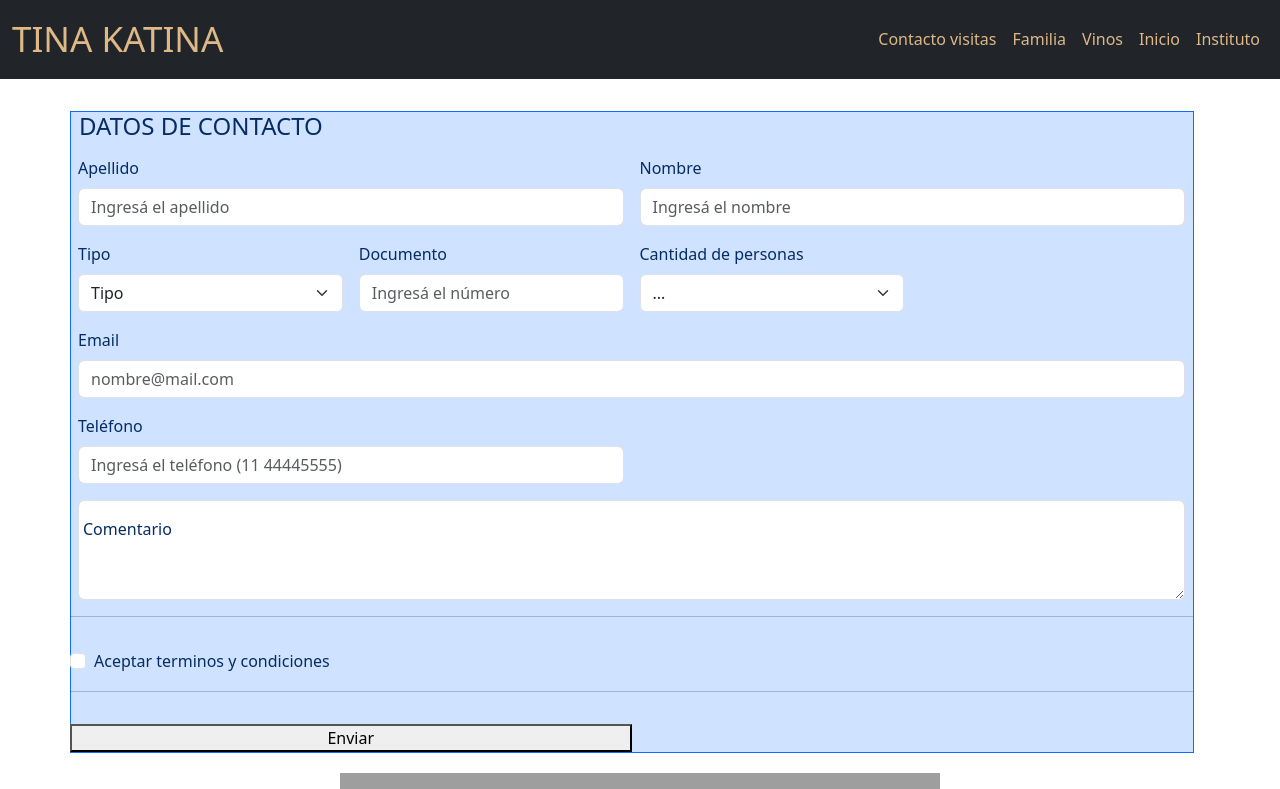
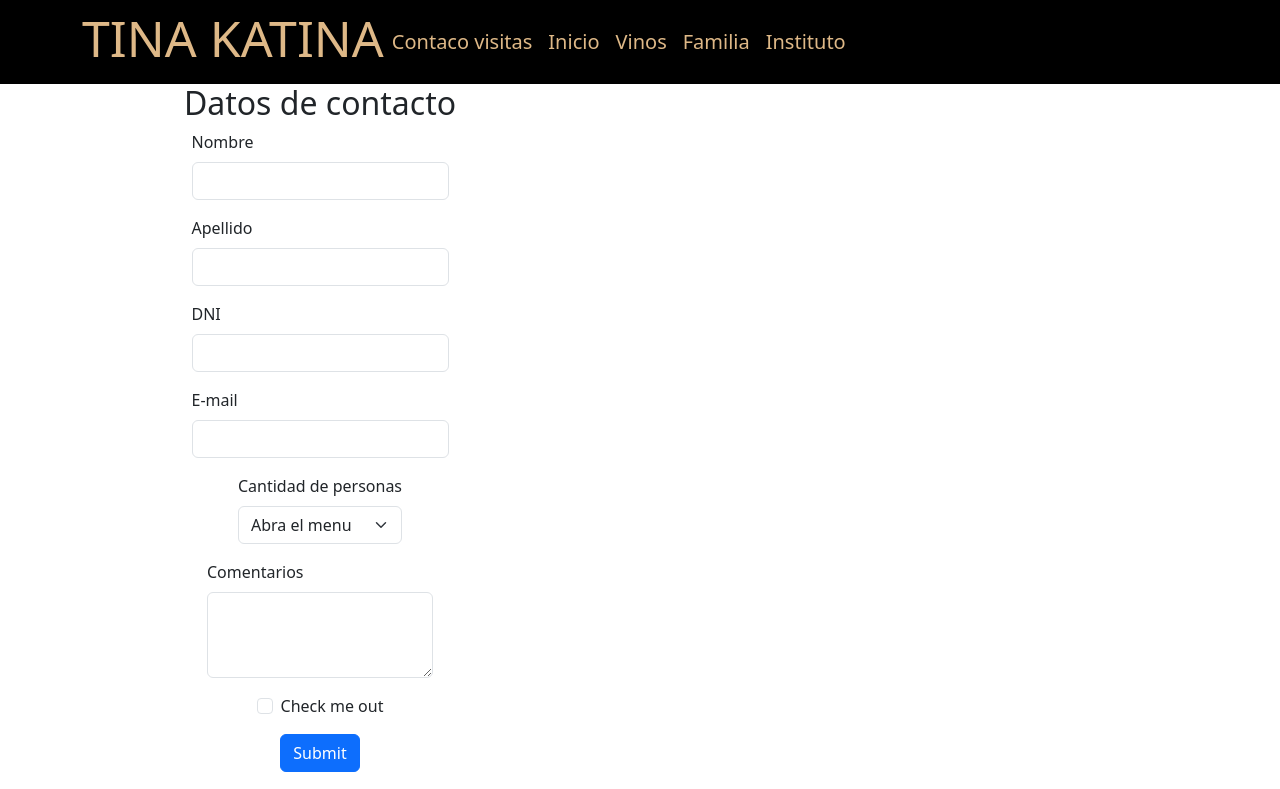
Before and after one commit to hernan-findlay/proyecto-bodega, a website: page pages/contacto-visitas.html in a window 1280 px wide. Shown: the top 789 px of the page. Drawn offline with nearby package versions, Linux system fonts and the light colour scheme; grey boxes are pictures that could not be loaded.

Commit message:
volviendo a corregir todo

```diff
--- a/pages/contacto-visitas.html
+++ b/pages/contacto-visitas.html
@@ -9,45 +9,98 @@
 </head>
 <body>
 
-
-    <header class="bg-dark">
-      <nav class="navbar navbar-expand-lg  w-100">
-        <div class="container-fluid ">
-          <a class="navbar-brand" style="color: burlywood; font-size: 2.1875rem;" href="#">TINA KATINA</a>
-
-          <div class="collapse navbar-collapse .navbar-expand -sm d-flex justify-content-end" id="navbarNav">
-            <ul class="navbar-nav ">
+  <header>
+    <section class="enca">
+      <nav class="navbar navbar-expand-lg">
+        <div class="container">
+          <div><h1>TINA KATINA</a></div>
+          <button class="navbar-toggler" type="button" data-bs-toggle="collapse" data-bs-target="#navbarScroll" aria-controls="navbarScroll" aria-expanded="false" aria-label="Toggle navigation">
+          <span class="navbar-toggler-icon"></span>
+          </button>
+          <div class="collapse navbar-collapse justify-content-end" id="navbarScroll">
+            <ul class="navbar-nav me-auto my-2 my-lg-0 navbar-nav-scroll" style="--bs-scroll-height: 100px;">
             <li class="nav-item">
-                <a class="nav-link" aria-current="page" href="#">Contacto visitas</a>
+              <a class="nav-link" href="#">Contaco visitas</a>
             </li>
             <li class="nav-item">
-                <a class="nav-link" href="./familia.html">Familia</a>
+              <a class="nav-link" href="../index.html">Inicio</a>
             </li>
             <li class="nav-item">
               <a class="nav-link" href="./vinos.html">Vinos</a>
             </li>
             <li class="nav-item">
-                <a class="nav-link" href="../index.html">Inicio</a>
+              <a class="nav-link" href="./familia.html">Familia</a>
             </li>
-              <li class="nav-item">
+            </li> <li class="nav-item">
             <a class="nav-link" href="./instituto.html">Instituto</a>
             </li>
+            </ul>
 
-            </ul>
           </div>
         </div>
       </nav>
+    </section>
+  </header>
 
 
-  </header>
+
+
 <main>
-  <section class="formu">
+  <form class="formu">
+    <h2>Datos de contacto</h2>
+    <div class="mb-3">
+      <label for="nombre" class="form-label">Nombre</label>
+      <input type="text" class="form-control">
+    </div>
+    <div class="mb-3">
+      <label for="Apellido" class="form-label">Apellido</label>
+      <input type="text" class="form-control">
+    </div>
+    <div class="mb-3">
+      <label for="" class="form-label">DNI</label>
+      <input type="text" class="form-control" >
+    </div>
+    <div class="mb-3">
+      <label for="email" class="form-label">E-mail</label>
+      <input type="text" class="form-control" >
+    </div>
+    <div class="mb-3"><label for="cant" class="form-label">Cantidad de personas</label>
+    <select class="form-select" aria-label="">
+      <option selected>Abra el menu</option>
+      <option value="2">2</option>
+      <option value="3">3</option>
+      <option value="4">4</option>
+      <option value="5">5</option>
+      <option value="6">6</option>
+    </select>
+  </div>
+    <div class="mb-3">
+      <label for="Comentario" class="form-label">Comentarios</label>
+      <textarea class="form-control" id="exampleFormControlTextarea1" rows="3"></textarea>
+    </div>
+
+
+    <div class="mb-3 form-check">
+      <input type="checkbox" class="form-check-input" id="exampleCheck1">
+      <label class="form-check-label" for="exampleCheck1">Check me out</label>
+    </div>
+    <button type="submit" class="btn btn-primary">Submit</button>
+  </form>
+
+
+
+
+
+
+
+
+  <!-- <section class="formu">
 
               <div class="container">
                   <div class="row">
                     <div class="row g-3">
 
-                      <!-- Formulario de contacto -->
+                       Formulario de contacto
                       <div class="col-md-7 col-lg-8 input-group d-flex justify-content-left text-primary-emphasis bg-primary-subtle border border-primary" >
                         <h4 class="mb-3">DATOS DE CONTACTO</h4>
                           <form id="formCtto" class="needs-validation" >
@@ -131,7 +184,7 @@
 
                 </div>
               </div>
-   </section>
+   </section> -->
             <div class="d-flex justify-content-center" style="margin: 20px;"><iframe src="https://www.google.com/maps/embed?pb=!1m14!1m12!1m3!1d13115.436678969623!2d-58.405683200000006!3d-34.73394405!2m3!1f0!2f0!3f0!3m2!1i1024!2i768!4f13.1!5e0!3m2!1ses!2sar!4v1690170098476!5m2!1ses!2sar"  width="600" height="450"  allowfullscreen="" loading="lazy" referrerpolicy="no-referrer-when-downgrade"></iframe></div>
 
 
--- a/scss/layout/_header.scss
+++ b/scss/layout/_header.scss
@@ -0,0 +1,8 @@
+.enca {
+    background-color: black; }
+    .enca nav div ul li a {
+      font-size: 1.25rem;
+      color: burlywood; }
+    .enca nav div h1 {
+      font-size: 3.125rem;
+      color: burlywood; }
--- /dev/null
+++ b/scss/layout/_mainindex.scss
@@ -0,0 +1,21 @@
+
+.main-ini{
+    background-color: rgba(173, 230, 192, 0.514);
+    width: 100%;
+
+    display: flex;
+    flex-direction: column;
+    align-items: center;
+    img{
+        margin: 1.25rem;
+    }
+}
+.text-bien{
+    font-size: 2.1875rem;
+    display: flex;
+    justify-content: center;
+    flex-direction: column;
+    text-align: center;
+    background-color:rgba(95, 158, 160, 0.356);
+    width: 100%;
+}
--- a/scss/style.scss
+++ b/scss/style.scss
@@ -5,59 +5,37 @@
 }
 
 
+.enca{
+   background-color: black;
+    nav{
 
-.navbar-nav
-    li
-    a{
-        color: burlywood;
-    }
+        div{
+           ul{
+
+                li{
+                    a{
+
+                    font-size: 1.25rem;
+                    color: burlywood;
+                    }
+                }
 
 
-.main-ini{
-    background-color: rgba(173, 230, 192, 0.514);
-    width: 100%;
 
-    display: flex;
-    flex-direction: column;
-    align-items: center;
-
-}
-.text-bien{
-    font-size: 2.1875rem;
-    display: flex;
-    justify-content: center;
-    flex-direction: column;
-    text-align: center;
+            }
+            h1{
+                font-size: 3.125rem;
+                color: burlywood;
+            }
+        }
+    }
 }
 
 
+.formu{
+    width: 50%;
+    display: block;
+    flex-direction: column;
+    justify-items: center;
 
-
-
-
-
-
-
-
-
-
-
-
-
-
-
-
-
-
-
-
-
-
-
-
-
-
-
-.footer .navbar-nav a{
-    width: 50%;
-}
+    }
```
Also changed, not shown: index.html (+19 -18 lines), pages/familia.html (+16 -11 lines), pages/instituto.html (+23 -17 lines), pages/vinos.html (+19 -13 lines), css/style.css. Lines whose indentation alone changed are shown as unchanged.
